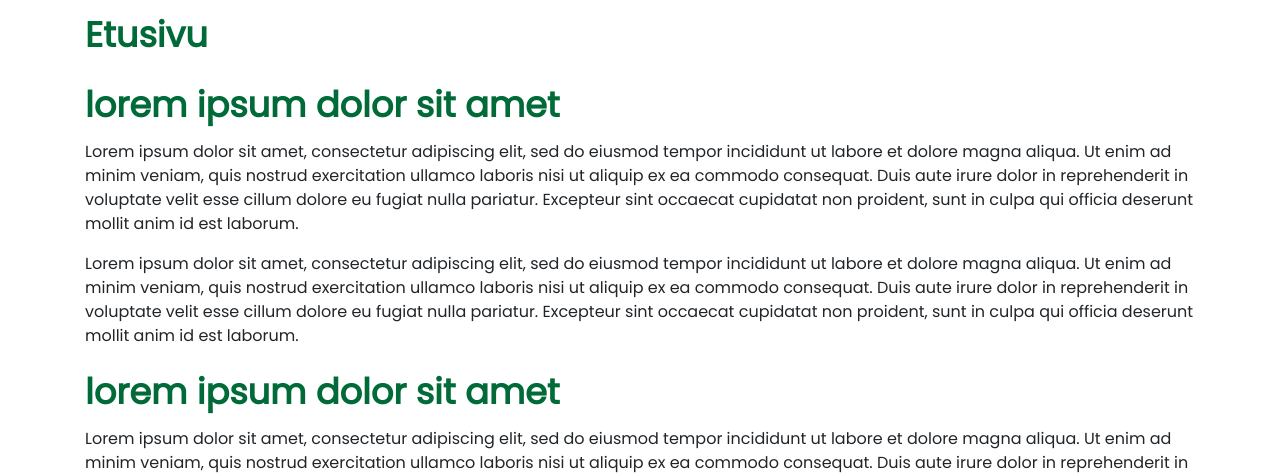
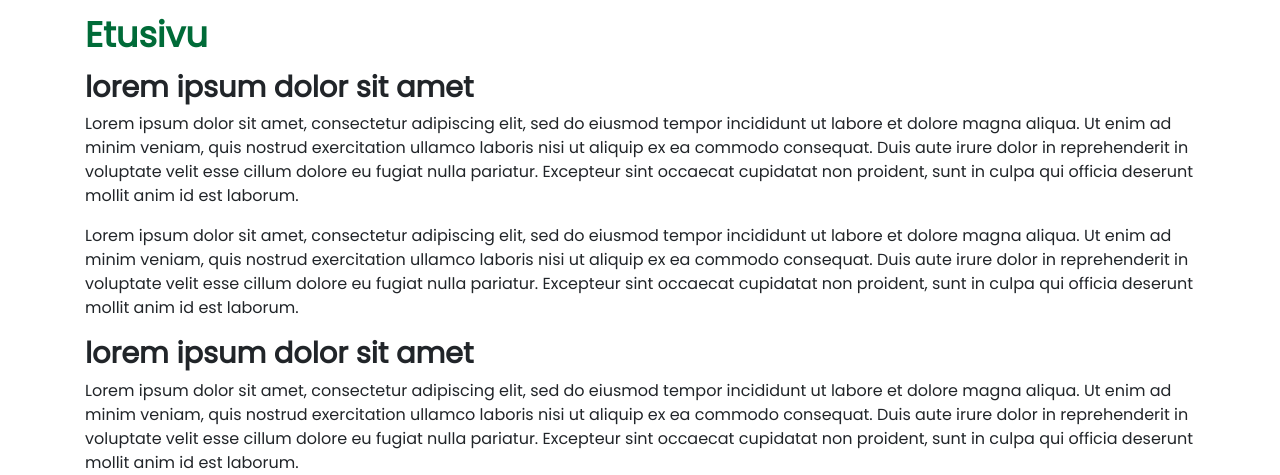
Before and after one commit to APartanen/React-projekti, a React (Create React App) app in the folder client/: page / in a window 1280 px wide. Shown: the part 297-772 px from the top of the page. Built offline with nearby package versions, Linux system fonts and the light colour scheme.

Commit message:
Muutettu h1 --> h2, jotta isoin otsikkotaso jää sivun nimelle käyttöön

```diff
--- a/client/src/components/Otsikko.js
+++ b/client/src/components/Otsikko.js
@@ -9,10 +9,8 @@ const otsikko = props.otsikko
 return (
 
 <div>
- <h1>{otsikko}</h1>
-
+ <h2>{otsikko}</h2>
 </div>
-
 
 )
 }
```
